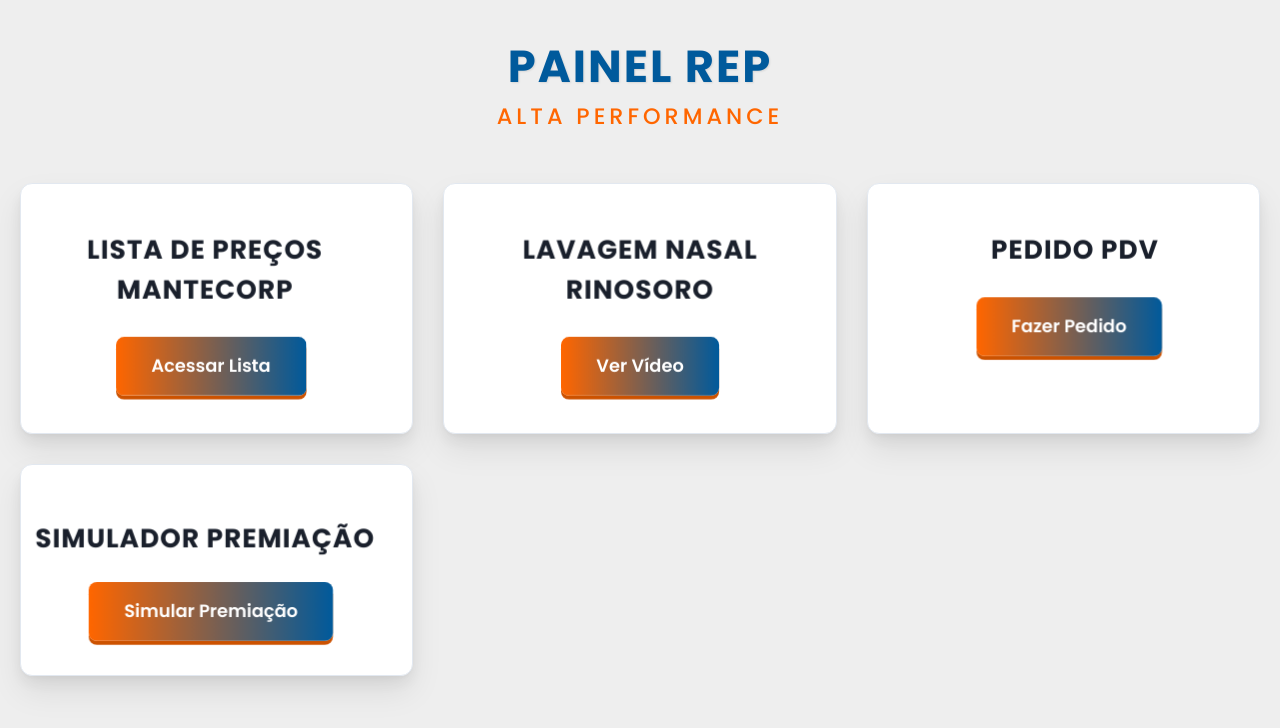
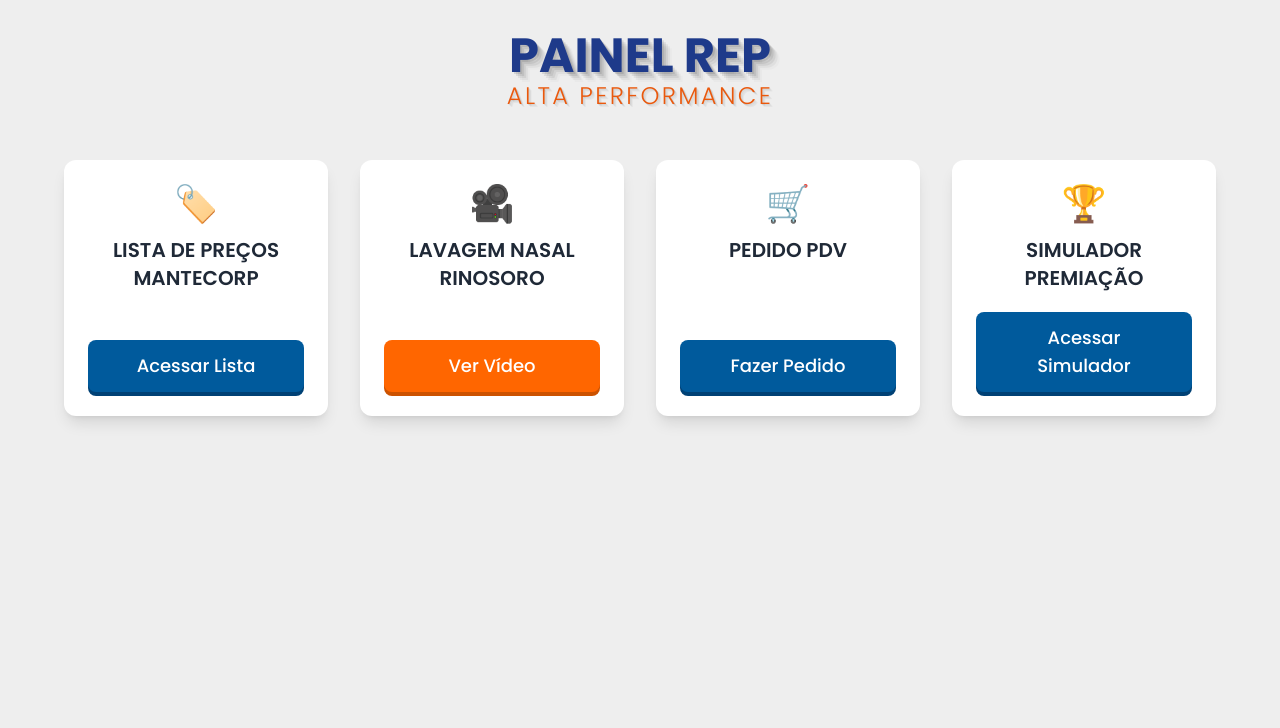
Before and after one commit to altaperformancepro/PAINELREP, a plain HTML site: page index.html in a window 1280 px wide. Drawn offline with nearby package versions, Linux system fonts and the light colour scheme.

Commit message:
Update index.html

```diff
--- a/index.html
+++ b/index.html
@@ -3,271 +3,126 @@
 <head>
     <meta charset="UTF-8">
     <meta name="viewport" content="width=device-width, initial-scale=1.0">
-    <title>PAINEL REP - ALTA PERFORMANCE (Mobile Compacto)</title>
+    <title>PAINEL REP - ALTA PERFORMANCE (Executivo)</title>
+
+    <script src="https://cdn.tailwindcss.com"></script>
 
     <link href="https://fonts.googleapis.com/css2?family=Poppins:wght@300;400;500;600;700&display=swap" rel="stylesheet">
 
     <style>
-        /* --- Variáveis CSS (Paleta Executiva) --- */
-        :root {
-            --primary-blue: #005A9C;
-            --accent-orange: #FF6600;
-            --accent-orange-dark: #CC5200;
-            --bg-color: #EEEEEE;
-            --card-color: #FFFFFF;
-            --text-primary: #1A202C;
-            --text-secondary: #4A5568;
+        body {
+            font-family: 'Poppins', sans-serif;
+            background-color: #EEEEEE;
         }
 
-        /* --- Estilos Globais --- */
-        body {
-            font-family: 'Poppins', sans-serif;
-            background-color: var(--bg-color);
-            color: var(--text-primary);
-            display: flex;
-            flex-direction: column;
-            align-items: center;
-            justify-content: flex-start;
-            min-height: 100vh;
-            margin: 0;
-            padding: 40px 20px;
-            box-sizing: border-box;
-            overflow-x: hidden;
-            -webkit-font-smoothing: antialiased;
-            -moz-osx-font-smoothing: grayscale;
+        /* Estilo de Botão 3D Customizado (mantido) */
+        .btn-3d {
+            background-color: #005A9C;
+            box-shadow: 0 4px 0 #004175;
+            transition: all 0.15s ease-out;
+        }
+        .btn-3d:hover {
+            background-color: #006BCF;
+            box-shadow: 0 3px 0 #004175;
+            transform: translateY(-1px);
+        }
+        .btn-3d:active {
+            background-color: #006BCF;
+            box-shadow: 0 0 0 #004175;
+            transform: translateY(3px);
         }
 
-        /* --- TÍTULO (Estilo Executivo) --- */
-        .title-container {
-            text-align: center;
-            margin-bottom: 50px;
+        .btn-3d-accent {
+            background-color: #FF6600;
+            box-shadow: 0 4px 0 #CC5200;
+            transition: all 0.15s ease-out;
+        }
+        .btn-3d-accent:hover {
+            background-color: #ff771a;
+            box-shadow: 0 3px 0 #CC5200;
+            transform: translateY(-1px);
+        }
+        .btn-3d-accent:active {
+            background-color: #ff771a;
+            box-shadow: 0 0 0 #CC5200;
+            transform: translateY(3px);
         }
 
-        .title-container h1 {
-            font-size: 2.8rem;
-            font-weight: 700;
-            color: var(--primary-blue);
-            text-transform: uppercase;
-            letter-spacing: 2px;
-            margin: 0;
-            line-height: 1.2;
-            text-shadow: 1px 1px 2px rgba(0, 0, 0, 0.1);
+        /* ----- Efeitos 3D para o Título "PAINEL REP" ----- */
+        .title-3d-primary {
+            /* Múltiplas sombras para simular profundidade e extrusão */
+            text-shadow:
+                2px 2px 0px rgba(0, 0, 0, 0.1),
+                4px 4px 0px rgba(0, 0, 0, 0.08),
+                6px 6px 0px rgba(0, 0, 0, 0.06),
+                8px 8px 0px rgba(0, 0, 0, 0.04),
+                10px 10px 0px rgba(0, 0, 0, 0.02);
+            /* Opcional: Um leve ajuste de cor para "profundidade" visual */
+            color: #00508a; /* Um pouco mais escuro que o azul original para base */
         }
 
-        .title-container .subtitle {
-            display: block;
-            font-size: 1.4rem;
-            font-weight: 500;
-            color: var(--accent-orange);
-            text-transform: uppercase;
-            letter-spacing: 4px;
-            margin: 0;
-            padding-top: 5px;
-        }
-
-        /* --- CONTAINER DOS CARDS (Responsivo) --- */
-        .card-container {
-            display: grid;
-            grid-template-columns: repeat(auto-fit, minmax(320px, 1fr));
-            gap: 30px;
-            width: 100%;
-            max-width: 1400px;
-            perspective: 1500px;
-        }
-
-        /* --- EFEITO 3D MODERNO NO CARD (Desktop/Tablet) --- */
-        .futuristic-card {
-            background-color: var(--card-color);
-            border: 1px solid #E2E8F0;
-            border-radius: 12px;
-            padding: 30px 25px;
-            text-align: center;
-            box-shadow:
-                0 2px 4px rgba(0, 0, 0, 0.03),
-                0 8px 16px rgba(0, 0, 0, 0.06),
-                0 16px 32px rgba(0, 0, 0, 0.08);
-            transform-style: preserve-3d;
-            transform: translateZ(0);
-            transition: transform 0.4s cubic-bezier(0.1, 0.7, 0.3, 1),
-                        box-shadow 0.4s ease;
-            position: relative;
-        }
-
-        .futuristic-card:hover {
-            box-shadow:
-                0 4px 8px rgba(0, 0, 0, 0.05),
-                0 16px 32px rgba(0, 0, 0, 0.1),
-                0 32px 64px rgba(0, 90, 156, 0.25);
-            transform: rotateY(6deg) rotateX(2deg) scale(1.02) translateZ(15px);
-        }
-
-        .futuristic-card h2 {
-            font-size: 1.6rem;
-            color: var(--text-primary);
-            margin-bottom: 25px;
-            letter-spacing: 1px;
-            position: relative;
-            transform: translateZ(40px);
-            transition: transform 0.4s cubic-bezier(0.1, 0.7, 0.3, 1);
-        }
-
-        .futuristic-card:hover h2 {
-            transform: translateZ(60px);
-        }
-
-        /* --- BOTÕES (Efeito "Gradient Wipe" Executivo) --- */
-        .btn-futuristic {
-            display: inline-block;
-            padding: 16px 35px;
-            font-size: 1.1rem;
-            font-weight: 600;
-            color: var(--card-color);
-            border: none;
-            border-radius: 8px;
-            text-decoration: none;
-            text-align: center;
-            cursor: pointer;
-            box-shadow: 0 4px 0 var(--accent-orange-dark);
-            position: relative;
-            overflow: hidden;
-            transform: translateZ(20px);
-            transition: background-position 0.5s ease-in-out,
-                        transform 0.4s cubic-bezier(0.1, 0.7, 0.3, 1),
-                        box-shadow 0.2s ease-out;
-            background: linear-gradient(90deg, var(--primary-blue), var(--accent-orange), var(--primary-blue));
-            background-size: 200% 100%;
-            background-position: 100% 0;
-        }
-
-        .btn-futuristic:hover {
-            background-position: 0% 0;
-            transform: translateZ(35px) translateY(-3px);
-            box-shadow: 0 8px 0 var(--accent-orange-dark), 0 5px 15px rgba(255, 102, 0, 0.4);
-        }
-
-        .btn-futuristic:active {
-            transform: translateZ(18px) translateY(1px);
-            box-shadow: 0 2px 0 var(--accent-orange-dark);
-        }
-
-        /* --- RESPONSIVIDADE --- */
-
-        /* iPad (Tablet) */
-        @media (max-width: 1024px) {
-            .card-container {
-                grid-template-columns: repeat(auto-fit, minmax(300px, 1fr));
-                max-width: 90%;
-            }
-            .title-container h1 {
-                font-size: 2.5rem;
-            }
-            .title-container .subtitle {
-                font-size: 1.2rem;
-            }
-        }
-
-        /* * ===============================================
-         * --- OTIMIZAÇÃO PARA CELULAR (FORMATADO/COMPACTO) ---
-         * ===============================================
-        */
-        @media (max-width: 600px) {
-            body {
-                padding: 20px 15px; /* Padding superior reduzido */
-                justify-content: flex-start;
-                height: auto;
-                overflow: auto;
-            }
-
-            .card-container {
-                grid-template-columns: 1fr; /* 1 coluna */
-                max-width: 100%;
-                gap: 20px; /* Espaço entre cards reduzido */
-            }
-
-            .futuristic-card {
-                padding: 20px; /* Padding interno do card reduzido */
-                transform: none;
-                box-shadow: 0px 4px 12px rgba(0, 0, 0, 0.04),
-                            0px 10px 30px rgba(0, 0, 0, 0.06);
-            }
-            .futuristic-card:hover {
-                transform: none;
-            }
-
-            .title-container {
-                margin-bottom: 30px;
-            }
-            .title-container h1 {
-                font-size: 2rem;
-                letter-spacing: 1px;
-            }
-            .title-container .subtitle {
-                font-size: 1rem;
-                letter-spacing: 3px;
-            }
-
-            /* Título do card ajustado */
-            .futuristic-card h2 {
-                font-size: 1.3rem; /* Fonte menor */
-                margin-bottom: 20px; /* Margem menor */
-                transform: translateZ(0);
-            }
-
-            /* Botão do card em bloco, mas ajustado */
-            .btn-futuristic {
-                display: block;
-                padding: 15px 20px; /* Padding menor */
-                font-size: 1.0rem; /* Fonte menor */
-                transform: translateZ(0);
-            }
-
-            .futuristic-card:hover h2,
-            .btn-futuristic:hover {
-                transform: none;
-                background-position: 100% 0;
-            }
-
-            .btn-futuristic:active {
-                transform: translateY(2px) scale(0.98);
-                background-position: 0% 0;
-            }
+        /* ----- Efeitos 3D para o Subtítulo "ALTA PERFORMANCE" ----- */
+        .title-3d-secondary {
+            /* Múltiplas sombras para simular profundidade, mais sutil */
+            text-shadow:
+                1px 1px 0px rgba(0, 0, 0, 0.08),
+                2px 2px 0px rgba(0, 0, 0, 0.06),
+                3px 3px 0px rgba(0, 0, 0, 0.04);
+            /* Opcional: Um leve ajuste de cor para "profundidade" visual */
+            color: #d15500; /* Um pouco mais escuro que o laranja original para base */
         }
     </style>
 </head>
-<body>
+<body class="flex flex-col items-center min-h-screen p-4 md:p-8">
 
-    <div class="title-container">
-        <h1>PAINEL REP</h1>
-        <span class="subtitle">ALTA PERFORMANCE</span>
+    <div class="text-center mb-10 md:mb-12">
+        <h1 class="text-4xl md:text-5xl font-bold text-blue-900 title-3d-primary">PAINEL REP</h1>
+        <span class="text-xl md:text-2xl font-light text-orange-600 tracking-widest uppercase title-3d-secondary">ALTA PERFORMANCE</span>
     </div>
 
-    <div class="card-container">
+    <div class="w-full max-w-6xl grid grid-cols-1 md:grid-cols-2 lg:grid-cols-4 gap-6 md:gap-8">
 
-        <div class="futuristic-card">
-            <h2>LISTA DE PREÇOS MANTECORP</h2>
-            <a href="https://altaperformancepro.github.io/LISTAPRECO/" target="_blank" rel="noopener noreferrer" class="btn-futuristic">
+        <div class="bg-white rounded-xl shadow-lg flex flex-col justify-between p-6 transition-all duration-300 hover:shadow-xl hover:-translate-y-1">
+            <h2 class="text-xl font-semibold text-gray-800 mb-5 text-center uppercase">
+                <span class="block text-4xl mb-3">🏷️</span>
+                LISTA DE PREÇOS MANTECORP
+            </h2>
+            <a href="https://altaperformancepro.github.io/LISTAPRECO/" target="_blank" rel="noopener noreferrer"
+               class="btn-3d text-white font-medium py-3 px-6 rounded-lg w-full text-center text-lg">
                 Acessar Lista
             </a>
         </div>
 
-        <div class="futuristic-card">
-            <h2>LAVAGEM NASAL RINOSORO</h2>
-            <a href="https://sistemashypera.github.io/videorinosorofinal/" target="_blank" rel="noopener noreferrer" class="btn-futuristic">
+        <div class="bg-white rounded-xl shadow-lg flex flex-col justify-between p-6 transition-all duration-300 hover:shadow-xl hover:-translate-y-1">
+            <h2 class="text-xl font-semibold text-gray-800 mb-5 text-center uppercase">
+                <span class="block text-4xl mb-3">🎥</span>
+                LAVAGEM NASAL RINOSORO
+            </h2>
+            <a href="https://sistemashypera.github.io/videorinosorofinal/" target="_blank" rel="noopener noreferrer"
+               class="btn-3d-accent text-white font-medium py-3 px-6 rounded-lg w-full text-center text-lg">
                 Ver Vídeo
             </a>
         </div>
 
-        <div class="futuristic-card">
-            <h2>PEDIDO PDV</h2>
-            <a href="https://altaperformancepro.github.io/PEDIDO_MANTECORP/" target="_blank" rel="noopener noreferrer" class="btn-futuristic">
+        <div class="bg-white rounded-xl shadow-lg flex flex-col justify-between p-6 transition-all duration-300 hover:shadow-xl hover:-translate-y-1">
+            <h2 class="text-xl font-semibold text-gray-800 mb-5 text-center uppercase">
+                <span class="block text-4xl mb-3">🛒</span>
+                PEDIDO PDV
+            </h2>
+            <a href="https://altaperformancepro.github.io/PEDIDO_MANTECORP/" target="_blank" rel="noopener noreferrer"
+               class="btn-3d text-white font-medium py-3 px-6 rounded-lg w-full text-center text-lg">
                 Fazer Pedido
             </a>
         </div>
 
-        <div class="futuristic-card">
-            <h2>SIMULADOR PREMIAÇÃO</h2>
-            <a href="https://altaperformancepro.github.io/simuladorpremiofull/" target="_blank" rel="noopener noreferrer" class="btn-futuristic">
-                Simular Premiação
+        <div class="bg-white rounded-xl shadow-lg flex flex-col justify-between p-6 transition-all duration-300 hover:shadow-xl hover:-translate-y-1">
+            <h2 class="text-xl font-semibold text-gray-800 mb-5 text-center uppercase">
+                <span class="block text-4xl mb-3">🏆</span>
+                SIMULADOR PREMIAÇÃO
+            </h2>
+            <a href="https://altaperformancepro.github.io/simuladorpremiofull/" target="_blank" rel="noopener noreferrer"
+               class="btn-3d text-white font-medium py-3 px-6 rounded-lg w-full text-center text-lg">
+                Acessar Simulador
             </a>
         </div>
 
```
